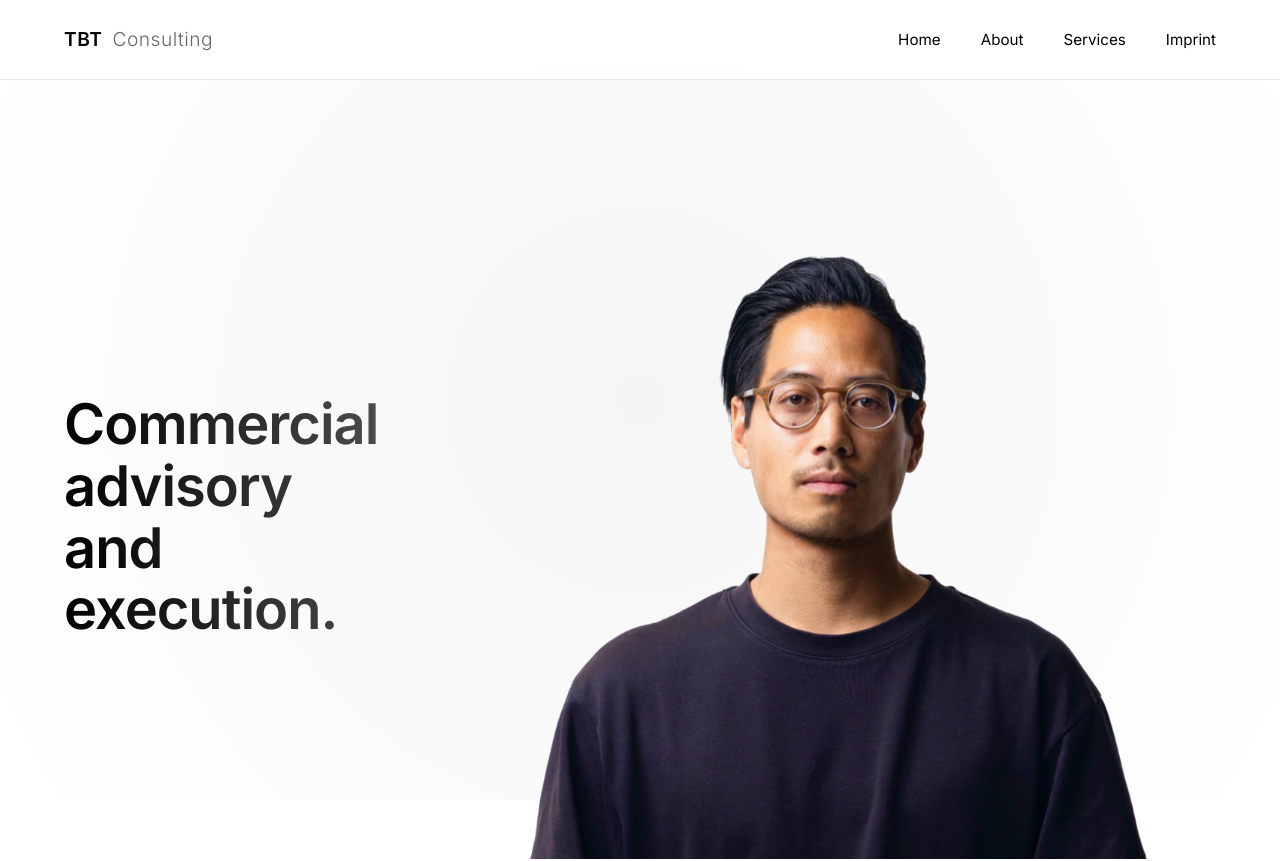
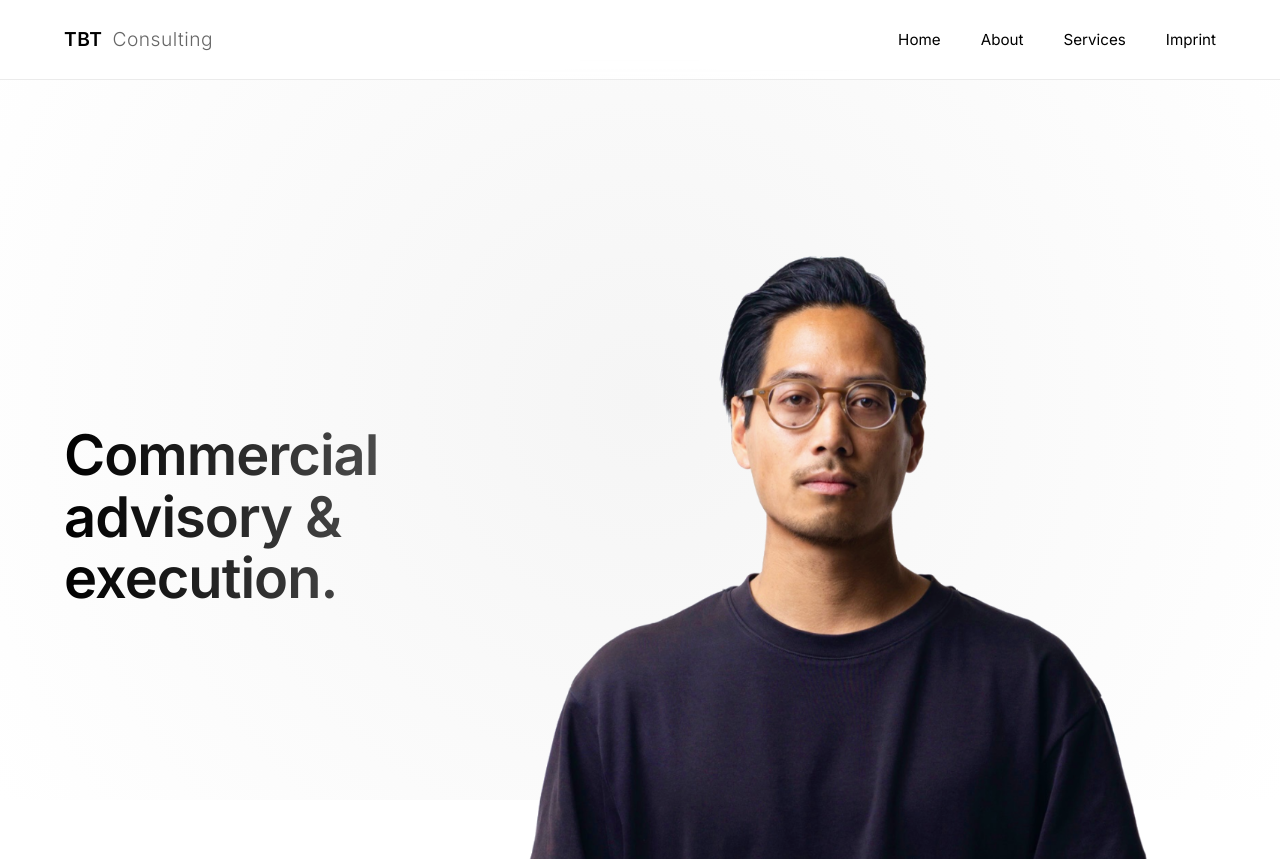
Before and after one commit to maxd211/Tbt-Advisory, a Next.js app: page / in a window 1280 px wide. Shown: the top 861 px of the page. Built offline with nearby package versions, Linux system fonts and the light colour scheme.

Commit message:
Revert 'and' to '&' in hero headline

```diff
--- a/app/page.js
+++ b/app/page.js
@@ -9,7 +9,7 @@ export default function Home() {
                     <div className="hero-content-new">
                         <div className="hero-left">
                             <h1 className="hero-headline-new">
-                                Commercial advisory and execution.
+                                Commercial advisory &amp; execution.
                             </h1>
                         </div>
                         <div className="hero-right">
```
